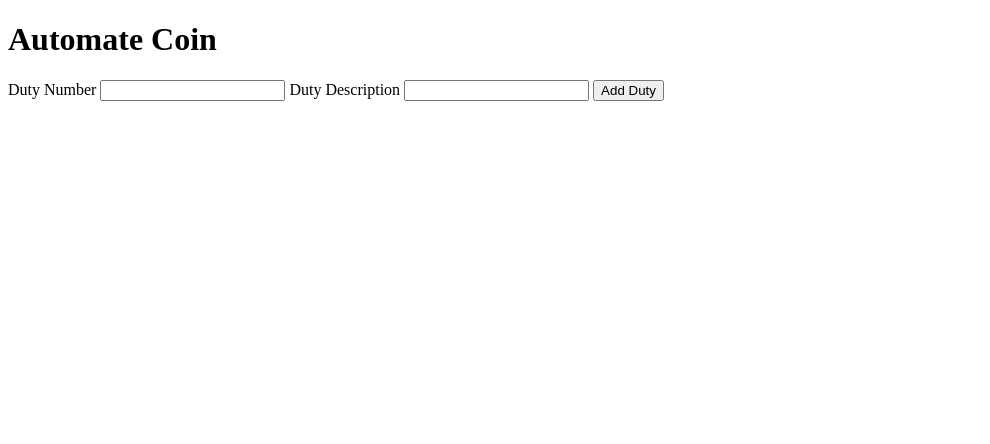
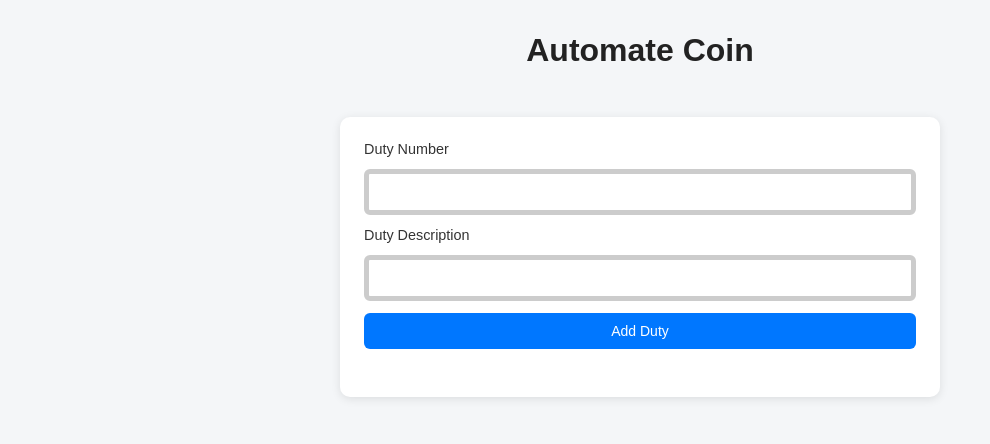
Before and after one commit to ryanmurray-ops/tdd-pyramid, a Flask app: page / in a window 1280 px wide. Shown: the top 444 px of the page, without its empty margins (0-990 px from the left). Run offline with Flask 3, Linux system fonts and the light colour scheme.

Commit message:
style: add css styling

```diff
--- /dev/null
+++ b/static/styles.css
@@ -0,0 +1,87 @@
+* {
+    margin: 0;
+    padding: 0;
+    box-sizing: border-box;
+
+}
+
+body {
+    font-family: Arial, san-serif;
+    background-color: #f4f6f8;
+    color: #333;
+    font-size: 1rem;
+}
+
+h1 {
+    text-align: center;
+    margin-top: 2rem;
+    color: #222;
+    font-size: 2rem;
+}
+
+#duties-section {
+    max-width: 37.5rem;
+    margin: 3rem auto;
+    background: #ffffff;
+    padding: 1.5rem;
+    border-radius: 0.625rem;
+    box-shadow: 0 0.125rem 0.625rem rgba(0,0,0,0.1);
+}
+
+form {
+    display: flex;
+    flex-direction: column;
+    gap: 0.75rem;
+}
+
+label {
+    font-size: 0.9rem;
+}
+
+input {
+    padding: 0.625rem;
+    border: 0.3125rem solid #ccc;
+    border-radius: 0.375rem;
+    font-size: 0.875rem;
+}
+
+button {
+    padding: 0.625rem;
+    background-color: #0077ff;
+    color: white;
+    border: none;
+    border-radius: 0.375rem;
+    cursor: pointer;
+    font-size: 0.875rem;
+    transition: background-color 0.2s ease;
+}
+
+button:hover {
+    background-color: #005fcc;
+}
+
+#error-message {
+    margin-top: 0.675rem;
+    padding: 0.75rem;
+    background-color: #ffe5e5;
+    color: #b30000;
+    border-radius: 0.375rem;
+    font-size: 0.875rem;
+}
+
+#duties-list {
+    list-style: none;
+    margin-top: 1.5rem;
+    display: flex;
+    flex-direction: column;
+    gap: 0.75rem;
+}
+
+#duties-list li {
+    padding: 0.875rem;
+    background: #f9f9f9;
+    border-left: 0.25rem solid #0077ff;
+    border-radius: 0.375rem;
+    font-size: 0.95rem;
+    box-shadow: 0 0.0625rem 0.25rem egba(0, 0, 0, 0.05);
+}
--- a/templates/index.html
+++ b/templates/index.html
@@ -4,6 +4,7 @@
         <meta charset="UTF-8">
         <meta name="viewport" content="width=device-width, initial-scale=1.0">
         <title>Document</title>
+        <link rel="stylesheet" href="{{ url_for('static', filename='styles.css') }}">
     </head>
     <body>
         <h1>Automate Coin</h1>
```
